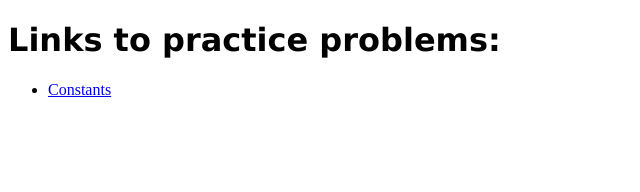
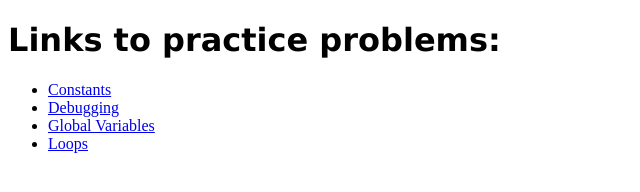
Before and after one commit to section-leaders/test, a plain HTML site: page index.html in a window 1280 px wide. Shown: the whole page, without its empty margins (0-640 px from the left). Drawn offline with Linux system fonts and the light colour scheme.

Commit message:
Update index.html

```diff
--- a/index.html
+++ b/index.html
@@ -16,6 +16,21 @@
         Constants
       </a>
     </li>
+     <li>
+      <a href="https://section-leaders.github.io/test/debug" target="_blank" title="Open the debugging quiz">
+        Debugging
+      </a>
+    </li>
+     <li>
+      <a href="https://section-leaders.github.io/test/glvariables" target="_blank" title="Open the global variables quiz">
+        Global Variables
+      </a>
+    </li>
+     <li>
+      <a href="https://section-leaders.github.io/test/loops" target="_blank" title="Open the loops quiz">
+        Loops
+      </a>
+    </li>
   </ul>
 </body>
 
```
